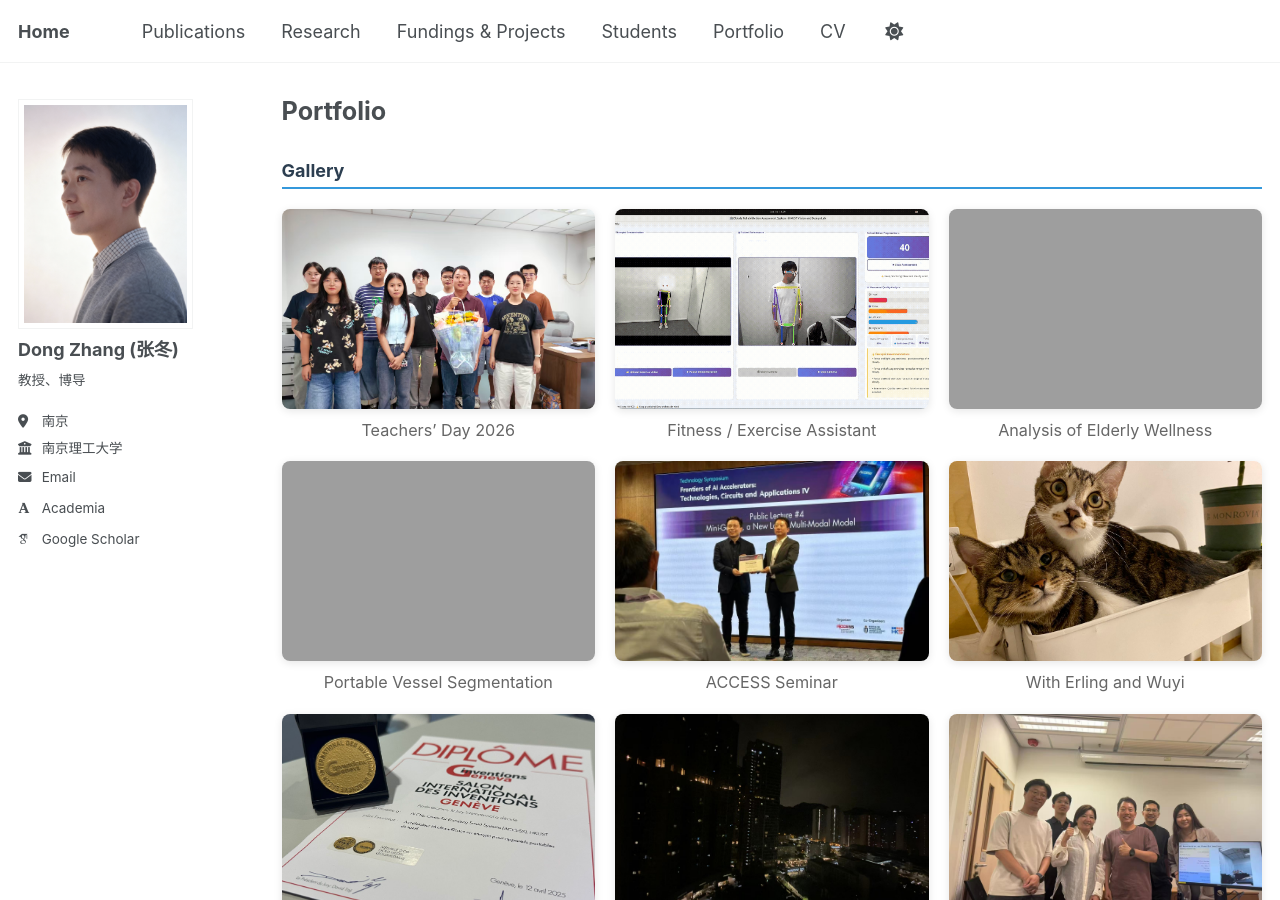
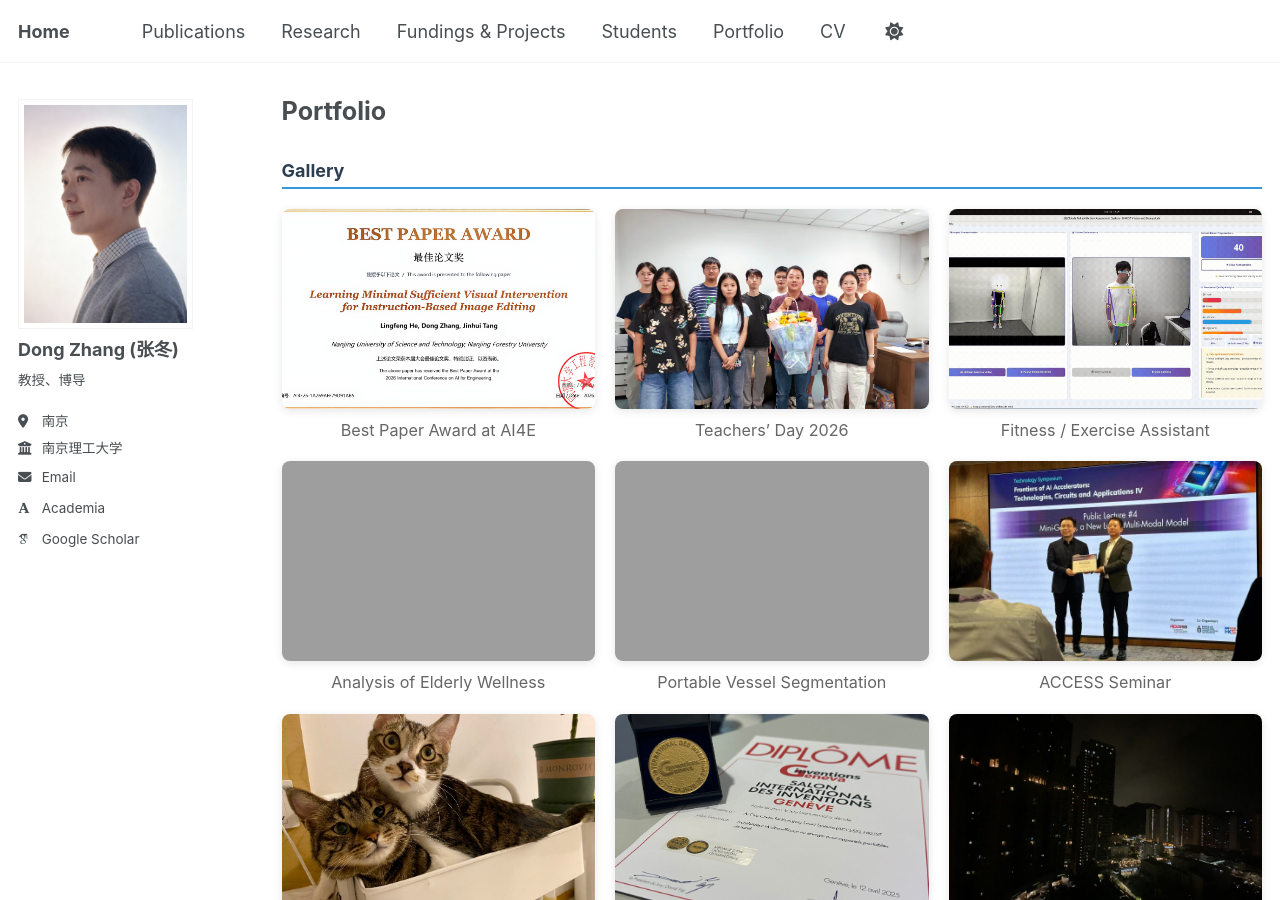
Before and after one commit to dongzhang89/dongzhang89.github.io, a Jekyll site: the page built from _pages/portfolio.html, in a window 1280 px wide and 900 px high. Built offline with Jekyll 4.4.1, drawn with Linux system fonts in a browser that asks for light colours; some web fonts are replaced; a script that is not in the unit is left out.

Commit message:
Update portfolio.html

```diff
--- a/_pages/portfolio.html
+++ b/_pages/portfolio.html
@@ -104,6 +104,10 @@ author_profile: true
 <h2 class="section-title">Gallery</h2>
 <div class="image-gallery">
   <div class="image-item">
+    <img src="{{ '/images/gallery/AI4E.jpg' | prepend: base_path }}" alt="Fitness / exercise assistant" onerror="this.style.display='none'">
+    <div class="image-caption"> Best Paper Award at AI4E</div>
+  </div>
+  <div class="image-item">
     <img src="{{ '/images/gallery/teachersday.jpg' | prepend: base_path }}" alt="Fitness / exercise assistant" onerror="this.style.display='none'">
     <div class="image-caption">Teachers’ Day 2026</div>
   </div>
```
